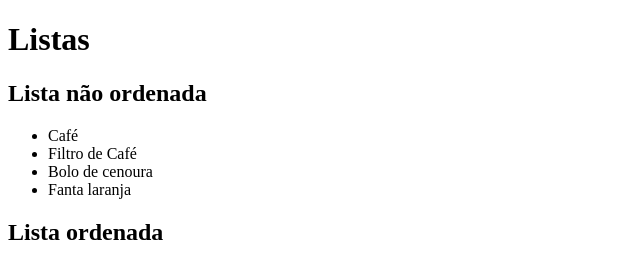
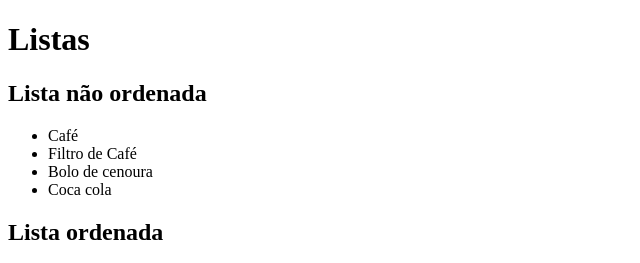
Before and after one commit to Ageu-Angelin/listas, a plain HTML site: page index.html in a window 1280 px wide. Shown: the top 263 px of the page, 0-640 px from the left. Drawn offline with Linux system fonts and the light colour scheme.

Commit message:
fanta laranja trocado por coca cola

```diff
--- a/index.html
+++ b/index.html
@@ -14,7 +14,7 @@
         <li>Café</li>
         <li>Filtro de Café</li>
         <li>Bolo de cenoura</li>
-        <li>Fanta laranja</li>
+        <li>Coca cola</li>
     </ul>
 
     <h2>Lista ordenada</h2>
```
